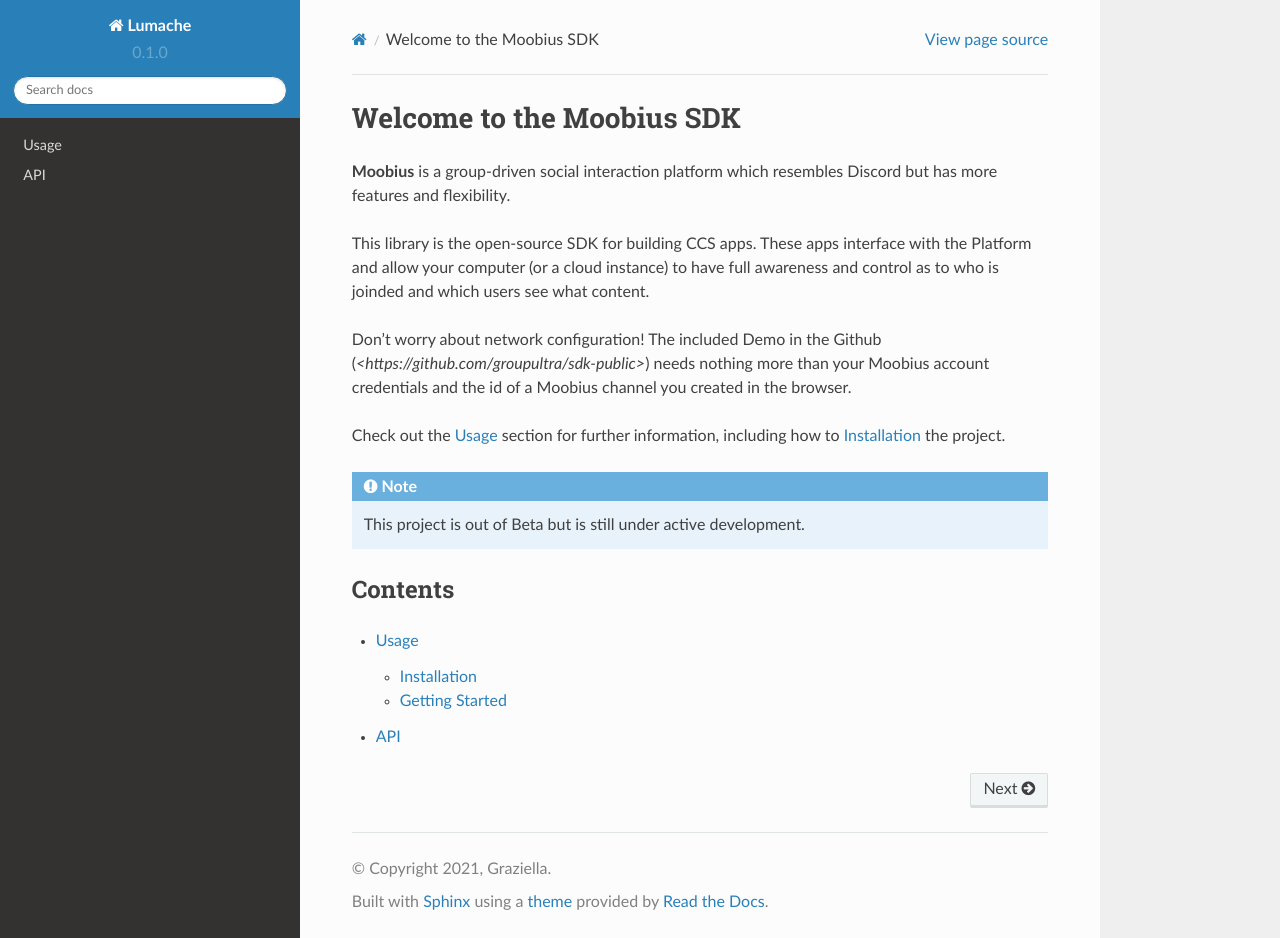
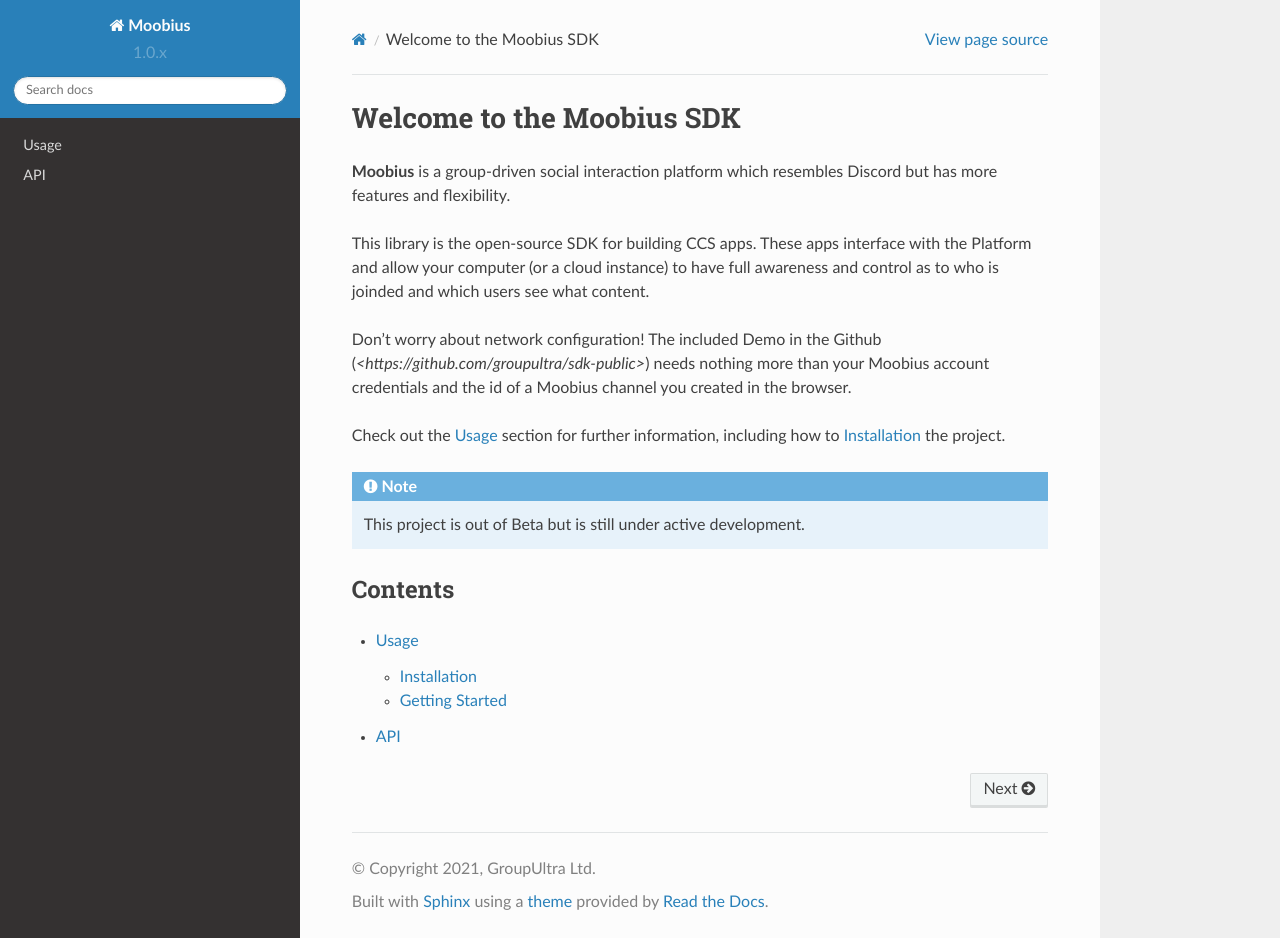
Before and after one commit to groupultra/sdk-public, a Sphinx documentation site: the page built from docs/source/index.rst, in a window 1280 px wide and 938 px high. Built offline with Sphinx 7.4.7 and the Read the Docs theme 2.0.0, drawn with Linux system fonts in a browser that asks for light colours.

Commit message:
Read the docs debugging.

```diff
--- a/docs/source/conf.py
+++ b/docs/source/conf.py
@@ -1,13 +1,18 @@
 # Configuration file for the Sphinx documentation builder.
+
+html_theme = 'sphinx_rtd_theme'
+import os
+import sys
+sys.path.insert(0, os.path.abspath('../../src/')) #https://sphinx-rtd-tutorial.readthedocs.io/en/latest/sphinx-config.html?highlight=autodoc#autodoc-configuration
 
 # -- Project information
 
-project = 'Lumache'
-copyright = '2021, Graziella'
-author = 'Graziella'
+project = 'Moobius'
+copyright = '2021, GroupUltra Ltd'
+author = 'Kevin Kostlan'
 
-release = '0.1'
-version = '0.1.0'
+release = '1.0'
+version = '1.0.x'
 
 # -- General configuration
 
```
